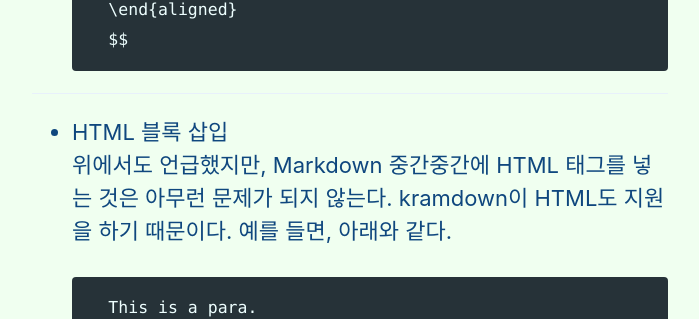
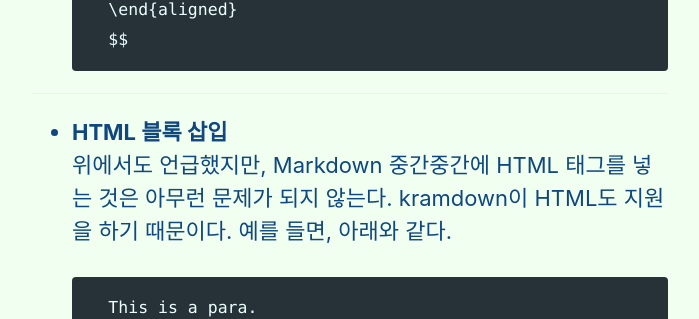
Before and after one commit to EuilimChoi/JoonYoungJJ.github.io, a Jekyll site: the page built from _posts/2021-04-19-blogmanage-2-kramdown.md, in a window 1280 px wide. Shown: the part 2959-3278 px from the top of the page, without its empty margins (290-989 px from the left). Built offline with Jekyll 4.4.1, drawn with Linux system fonts in a browser that asks for light colours; cached includes are drawn as plain includes; comment, search, counter and statistics services are not loaded.

````diff
--- a/_posts/2021-04-19-blogmanage-2-kramdown.md
+++ b/_posts/2021-04-19-blogmanage-2-kramdown.md
@@ -95,7 +95,7 @@ Jekyll은 MathJax를 지원한다. MathJax는 브라우저에서 LaTeX를 사용
     ```
 
 -------
-- HTML 블록 삽입
+- **HTML 블록 삽입**
 위에서도 언급했지만, Markdown 중간중간에 HTML 태그를 넣는 것은 아무런 문제가 되지 않는다. kramdown이 HTML도 지원을 하기 때문이다. 예를 들면, 아래와 같다.
 
     ```
````
